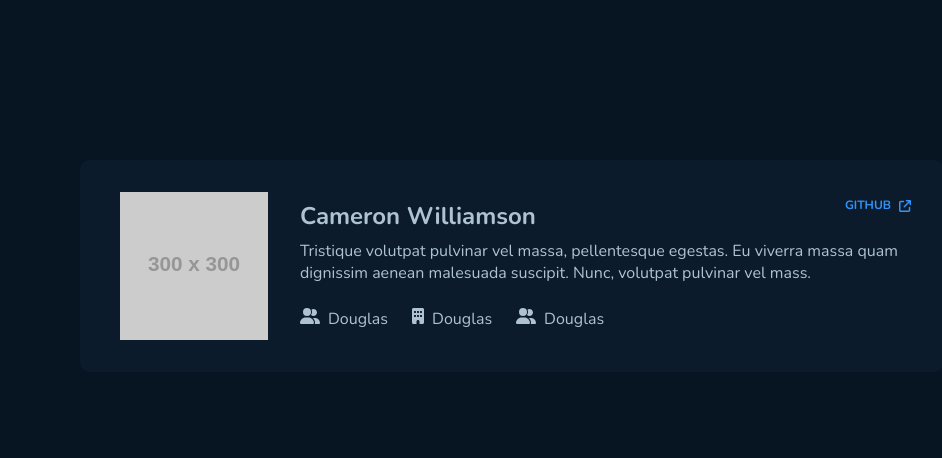
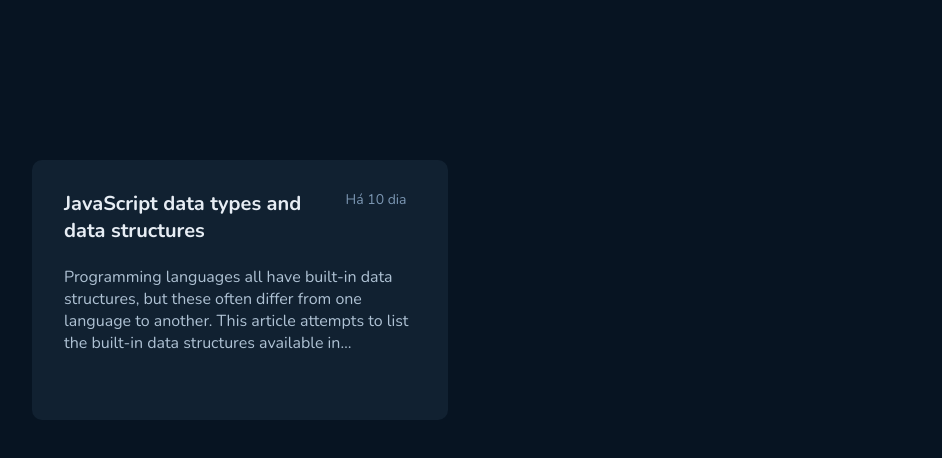
Before and after one commit to DouglasO-R/github-blog, a React (Vite) app: page / in a window 1280 px wide. Shown: the top 458 px of the page, without its empty margins (128-1070 px from the left). Built offline with nearby package versions, Linux system fonts and the light colour scheme.

Commit message:
feat(UI/Card):Create component Card

```diff
--- a/src/App.tsx
+++ b/src/App.tsx
@@ -1,7 +1,5 @@
 import { ThemeProvider } from "styled-components";
-import { Link } from "./components/Link";
-import { Profile } from "./components/Profile";
-import { Search } from "./components/Search";
+import { Card } from "./components/Card";
 import { GlobalStyle } from "./styles/global";
 import { defaultTheme } from "./styles/themes/defaultTheme";
 
@@ -12,7 +10,7 @@ function App() {
       <GlobalStyle />
 
       <div style={{ padding: "10rem" }}>
-        <Profile />
+        <Card />
       </div>
     </ThemeProvider>
   )
--- /dev/null
+++ b/src/components/Card/index.tsx
@@ -0,0 +1,22 @@
+import { CardContainer, CardContent, CardHeader } from "./style";
+
+export function Card() {
+    return (
+        <CardContainer>
+            <CardHeader>
+                <h1>JavaScript data types and data structures</h1>
+                <span>Há 10 dia</span>
+            </CardHeader>
+
+            <CardContent>
+                Programming languages all have built-in data structures, but these
+                often differ from one language to another. This article attempts to
+                list the built-in data structures available in JavaScript and what
+                properties they have. These can be used to build other data structures.
+                Wherever possible, comparisons with other languages are drawn.
+
+            </CardContent>
+
+        </CardContainer>
+    )
+}
--- /dev/null
+++ b/src/components/Card/style.ts
@@ -0,0 +1,44 @@
+import styled from "styled-components"
+
+export const CardContainer = styled.article`
+    display: flex;
+    flex-direction: column;
+    gap: 1.375rem;
+
+    width: 26rem;
+    height: 16.25rem;
+    border-radius: 10px;
+    padding: 1.875rem 2rem 2rem ;
+
+    background-color: ${({ theme }) => theme.colors.post};
+`
+
+export const CardHeader = styled.header`
+    display: flex;
+    justify-content: space-between;
+
+    > h1 {
+        width: 80%;
+        font: 700 1.25rem Nunito;
+        color: ${({ theme }) => theme.colors.title};
+    }
+
+    > span {
+        flex: 1;
+        font: 400 0.875rem Nunito;
+        color: ${({ theme }) => theme.colors.span};
+    }
+
+
+`
+
+export const CardContent = styled.p`
+    display: -webkit-box;
+    -webkit-line-clamp: 4;
+    -webkit-box-orient: vertical;
+    overflow: hidden;
+    > img {
+        width: 150px;
+        height: 150px;
+}
+`
```
